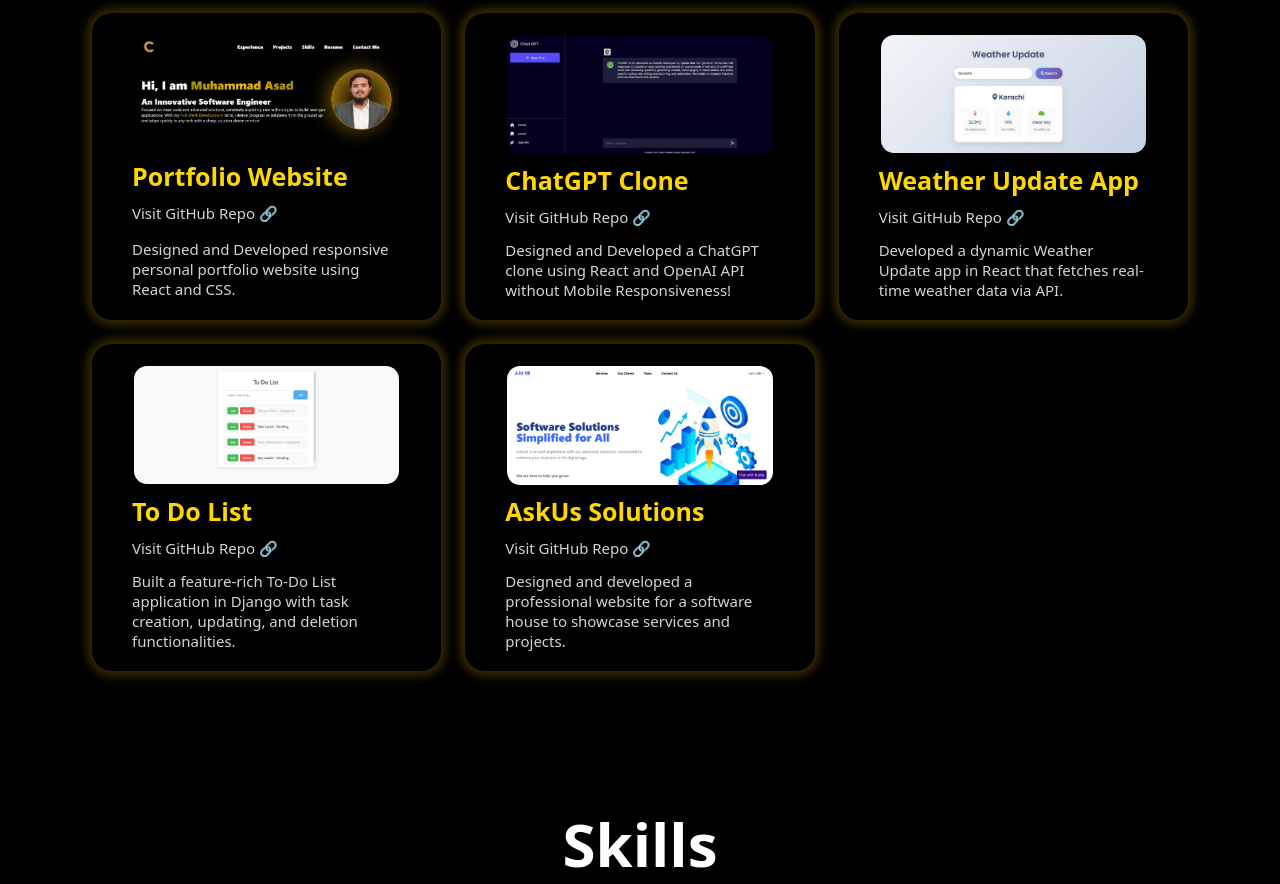
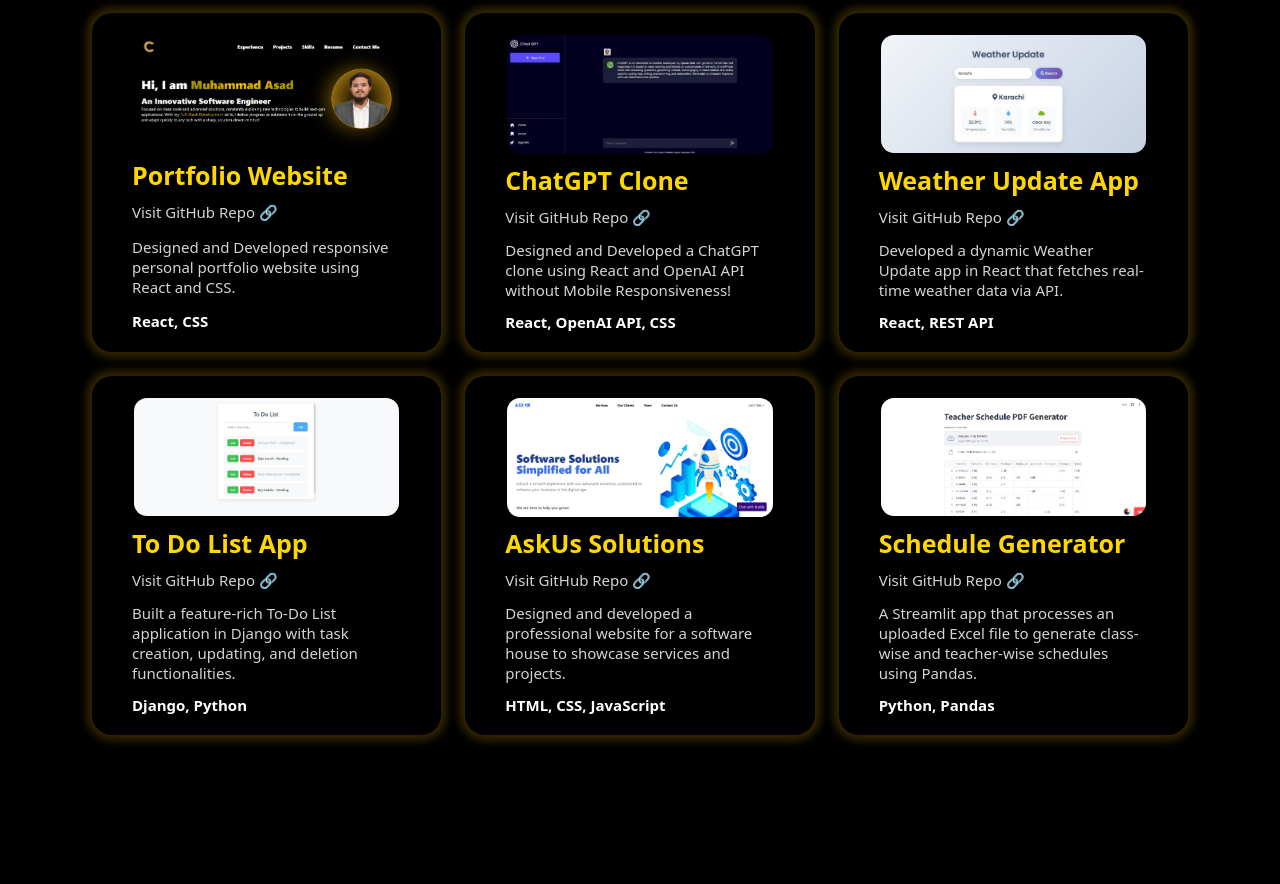
Before and after one commit to progmol/portfolio-website, a React (Vite) app: page / in a window 1280 px wide. Shown: the part 1260-2144 px from the top of the page. Built offline with nearby package versions, Linux system fonts and the light colour scheme.

Commit message:
Skills Added

```diff
--- a/src/components/contact.jsx
+++ b/src/components/contact.jsx
@@ -8,6 +8,7 @@ function Contact() {
     return (
         <>
             <h1 id='contact' className='cntct-title'>Contact Me</h1>
+
             <div className="platform">
                 <div><a target='_blank' href="https://www.linkedin.com/in/codeczar00/">
                     <img className='plat-pic' width="45px" src={linkedin} alt="linkedin" /></a></div>
--- a/src/components/experience.jsx
+++ b/src/components/experience.jsx
@@ -14,10 +14,10 @@ function Experience() {
                         <div className="duration">Mar 2025 — 2025</div>
                     </div>
                     <div className="description">
-                        <div>🟡 Built responsive and structured UIs using HTML, CSS, and JavaScript.</div>
-                        <div>🟡 Learned and implemented React to create dynamic, component-based frontend applications.</div>
-                        <div>🟡 Developed backend functionality using Django, including user authentication and database integration.</div>
-                        <div>🟡 Used Git for version control and collaborated on code using Git-based workflows.</div>
+                        <div>Built responsive and structured UIs using HTML, CSS, and JavaScript.</div>
+                        <div>Learned and implemented React to create dynamic, component-based frontend applications.</div>
+                        <div>Developed backend functionality using Django, including user authentication and database integration.</div>
+                        <div>Used Git for version control and collaborated on code using Git-based workflows.</div>
                     </div>
 
                 </div>
--- a/src/components/navbar.css
+++ b/src/components/navbar.css
@@ -20,7 +20,7 @@ nav ul {
     text-align: center;
 }
 
-.nav ul li a:hover {
+nav ul li a:hover {
     color: white;
 }
 
@@ -49,7 +49,9 @@ nav button {
     }
 
     nav ul li a:hover {
-        all: unset;
+        color: black;
+        text-decoration: none;
+        background: none;
     }
 
     nav button {
--- a/src/components/projects.css
+++ b/src/components/projects.css
@@ -54,6 +54,13 @@
     font-weight: normal;
 }
 
+.proj-skills {
+    font-size: 15px;
+    font-weight: bold;
+    color: white;
+    margin-top: 0.5rem;
+}
+
 @media (max-width: 767px) {
 
     .projects-title {
@@ -62,6 +69,7 @@
 
     .projects {
         grid-template-columns: repeat(1, 1fr);
+        margin: 0.1rem 0rem;
     }
 
     .proj-title {
@@ -71,11 +79,16 @@
     .proj-name {
         margin: 0.3rem 1rem;
         padding: 20px;
+        min-width: 10rem;
     }
 
     .proj-name .github-link a {
         font-size: 0.6rem;
         font-weight: normal;
+    }
+
+    .proj-skills {
+        font-size: 0.6rem;
     }
 
     .proj-desc {
--- a/src/components/projects.jsx
+++ b/src/components/projects.jsx
@@ -1,68 +1,34 @@
 import './projects.css'
-import gptpic from '../assets/gpt-clone.jpg'
-import portfolio from '../assets/portfolio-pic.jpg'
-import todolist from '../assets/todolist.jpg'
-import weather from '../assets/weather.jpg'
-import askus from '../assets/askus.jpg'
+import projectData from '../projectsdata'
 
 function Projects() {
+
     return (
         <>
             <h1 id='projectsid' className='projects-title'>Projects</h1>
 
             <div className="projects">
 
-                <div className="proj-name">
-                    <div className="proj-img"><a href="https://codeczar00.vercel.app/" target='_blank'><img src={portfolio} alt="portfolio-img" /></a></div>
-                    <div className='txt-cont'>
-                        <div className="proj-title">Portfolio Website</div>
-                        <div className="github-link"><a href="https://github.com/codeczar00/portfolio-website" target='_blank'>Visit GitHub Repo 🔗</a></div>
+                {projectData.map((obj, index) => (
+                    <div key={index} className="proj-name" data-tilt data-tilt-max="15" data-tilt-scale="1.05">
+                        <div className="proj-img">
+                            <a href={obj.picLink} target='_blank' >
+                                <img src={obj.source} alt={obj.Name} />
+                            </a>
+                        </div>
+                        <div className='txt-cont'>
+                            <div className="proj-title">{obj.Name}</div>
+                            <div className="github-link">
+                                <a href={obj.github} target='_blank' rel="noreferrer">Visit GitHub Repo 🔗</a>
+                            </div>
+                        </div>
+                        <div className="proj-desc">{obj.description}</div>
+                        <div className="proj-skills">
+                            {obj.skills.join(', ')}
+                        </div>
                     </div>
-                    <div className="proj-desc">
-                        Designed and Developed responsive personal portfolio website using React and CSS.
-                    </div>
-                </div>
+                ))}
 
-                <div className="proj-name">
-                    <div className="proj-img"><a href="https://chat-gpt-clone-gamma-wine.vercel.app/" target='_blank'><img src={gptpic} alt="gpt-logo" /></a></div>
-                    <div className='txt-cont'>
-                        <div className="proj-title">ChatGPT Clone</div>
-                        <div className="github-link"><a href="https://github.com/codeczar00/ChatGPT-clone" target='_blank'>Visit GitHub Repo 🔗</a></div>
-                    </div>
-                    <div className="proj-desc">
-                        Designed and Developed a ChatGPT clone using React and OpenAI API without Mobile Responsiveness!
-                    </div>
-                </div>
-
-                <div className="proj-name">
-                    <div className="proj-img"><a target='_blank'><img src={weather} alt="weather-logo" /></a></div>
-                    <div className='txt-cont'>
-                        <div className="proj-title">Weather Update App</div>
-                        <div className="github-link"><a href="https://github.com/codeczar00/weather-update-app" target='_blank'>Visit GitHub Repo 🔗</a></div>
-                    </div>
-                    <div className="proj-desc">
-                        Developed a dynamic Weather Update app in React that fetches real-time weather data via API.</div>
-                </div>
-
-                <div className="proj-name">
-                    <div id='todolist' className="proj-img"><a target='_blank'><img src={todolist} alt="todolist-logo" /></a></div>
-                    <div className='txt-cont'>
-                        <div className="proj-title">To Do List</div>
-                        <div className="github-link"><a href="https://github.com/codeczar00/to-do-list" target='_blank'>Visit GitHub Repo 🔗</a></div>
-                    </div>
-                    <div className="proj-desc">
-                        Built a feature-rich To-Do List application in Django with task creation, updating, and deletion functionalities.</div>
-                </div>
-
-                <div className="proj-name">
-                    <div id='todolist' className="proj-img"><a href="https://ask-us-solutions.vercel.app/" target='_blank'><img src={askus} alt="todolist-logo" /></a></div>
-                    <div className='txt-cont'>
-                        <div className="proj-title">AskUs Solutions</div>
-                        <div className="github-link"><a href="https://github.com/codeczar00/AskUs-Solutions" target='_blank'>Visit GitHub Repo 🔗</a></div>
-                    </div>
-                    <div className="proj-desc">
-                        Designed and developed a professional website for a software house to showcase services and projects.</div>
-                </div>
 
 
             </div>
--- /dev/null
+++ b/src/projectsdata.js
@@ -0,0 +1,57 @@
+import streamlit from './assets/streamlit.png'
+import gptpic from './assets/gpt-clone.jpg'
+import portfolio from './assets/portfolio-pic.jpg'
+import todolist from './assets/todolist.jpg'
+import weather from './assets/weather.jpg'
+import askus from './assets/askus.jpg'
+
+const projectData = [
+  {
+    Name: 'Portfolio Website',
+    source: portfolio,
+    picLink: 'https://codeczar00.vercel.app/',
+    github: 'https://github.com/codeczar00/portfolio-website',
+    description: 'Designed and Developed responsive personal portfolio website using React and CSS.',
+    skills: ['React', 'CSS']
+  },
+  {
+    Name: 'ChatGPT Clone',
+    source: gptpic,
+    picLink: 'https://chat-gpt-clone-gamma-wine.vercel.app/',
+    github: 'https://github.com/codeczar00/ChatGPT-clone',
+    description: 'Designed and Developed a ChatGPT clone using React and OpenAI API without Mobile Responsiveness!',
+    skills: ['React', 'OpenAI API', 'CSS']
+  },
+  {
+    Name: 'Weather Update App',
+    source: weather,
+    github: 'https://github.com/codeczar00/weather-update-app',
+    description: 'Developed a dynamic Weather Update app in React that fetches real-time weather data via API.',
+    skills: ['React', 'REST API']
+  },
+  {
+    Name: 'To Do List App',
+    source: todolist,
+    github: 'https://github.com/codeczar00/to-do-list',
+    description: 'Built a feature-rich To-Do List application in Django with task creation, updating, and deletion functionalities.',
+    skills: ['Django', 'Python']
+  },
+  {
+    Name: 'AskUs Solutions',
+    source: askus,
+    picLink: 'https://ask-us-solutions.vercel.app/',
+    github: 'https://github.com/codeczar00/AskUs-Solutions',
+    description: 'Designed and developed a professional website for a software house to showcase services and projects.',
+    skills: ['HTML', 'CSS', 'JavaScript']
+  },
+  {
+    Name: 'Schedule Generator',
+    source: streamlit,
+    picLink: 'https://dps-app.streamlit.app/',
+    github: 'https://github.com/mrcreamio/dps-usama',
+    description: 'A Streamlit app that processes an uploaded Excel file to generate class-wise and teacher-wise schedules using Pandas.',
+    skills: ['Python', 'Pandas']
+  }
+]
+
+export default projectData
```
Also changed, not shown: src/assets/streamlit.png (added).
